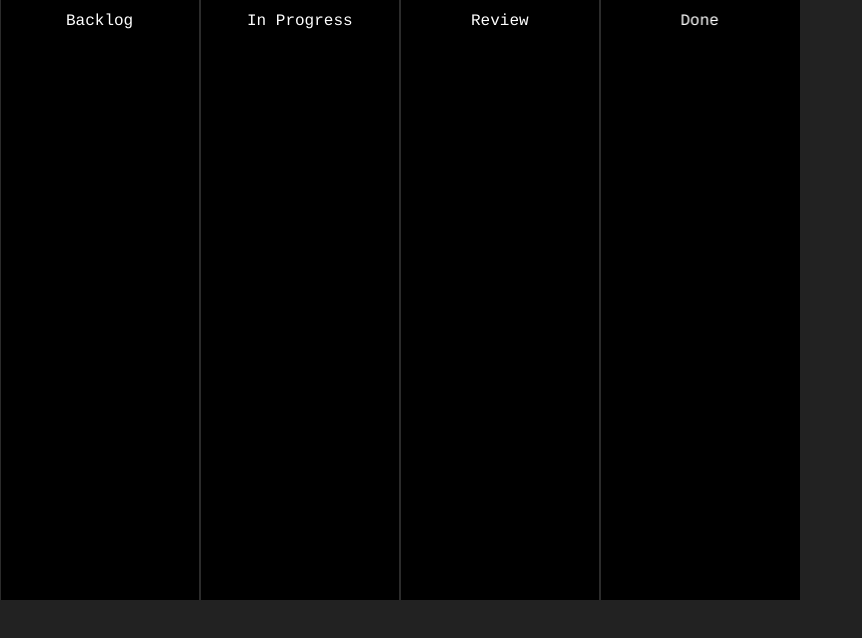
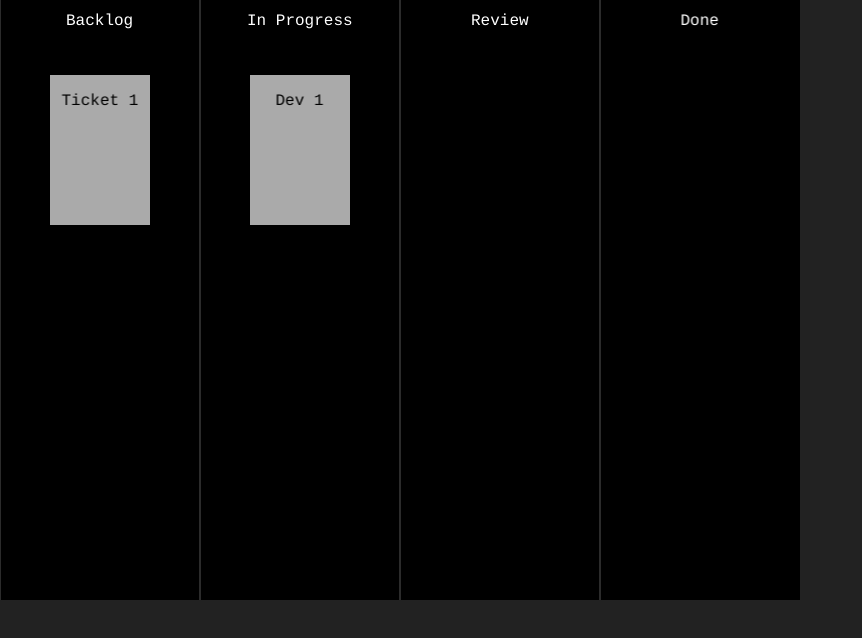
Before and after one commit to mr-robot/friendly-peaches, a website built with Vite: page index.html in a window 1280 px wide. Shown: the whole page, without its empty margins (0-862 px from the left). Built offline with nearby package versions, Linux system fonts and the light colour scheme; animation ran at ten frames a second.

Commit message:
feat: add draggable card container

```diff
--- /dev/null
+++ b/src/entities/CardContainer.js
@@ -0,0 +1,23 @@
+import Phaser from 'phaser';
+
+export default class CardContainer extends Phaser.GameObjects.Container {
+    constructor(scene, x, y, title) {
+        super(scene, x, y);
+        this.scene.add.existing(this);
+
+        this.bg = scene.add.image(0, 0, 'card_bg').setTint(0xaaaaaa);
+        this.titleText = scene.add.text(0, -50, title, { color: '#000' }).setOrigin(0.5);
+
+        this.add([this.bg, this.titleText]);
+
+        this.setSize(100, 150);
+        this.setInteractive();
+        scene.input.setDraggable(this);
+
+        this.on('drag', (pointer, dragX, dragY) => {
+            this.x = dragX;
+            this.y = dragY;
+            this.scene.children.bringToTop(this);
+        });
+    }
+}
--- a/src/scenes/MainGameScene.js
+++ b/src/scenes/MainGameScene.js
@@ -1,5 +1,6 @@
 import Phaser from 'phaser';
 import BoardController from '../controllers/BoardController.js';
+import CardContainer from '../entities/CardContainer.js';
 
 export default class MainGameScene extends Phaser.Scene {
     constructor() {
@@ -8,6 +9,9 @@ export default class MainGameScene extends Phaser.Scene {
     create() {
         this.boardController = new BoardController(this);
         this.boardController.createColumns();
+
+        new CardContainer(this, 100, 150, "Ticket 1");
+        new CardContainer(this, 300, 150, "Dev 1");
     }
     update(time, delta) {
         this.boardController.update(time, delta);
```
Also changed, not shown: dist/index.html, 2 other files.
